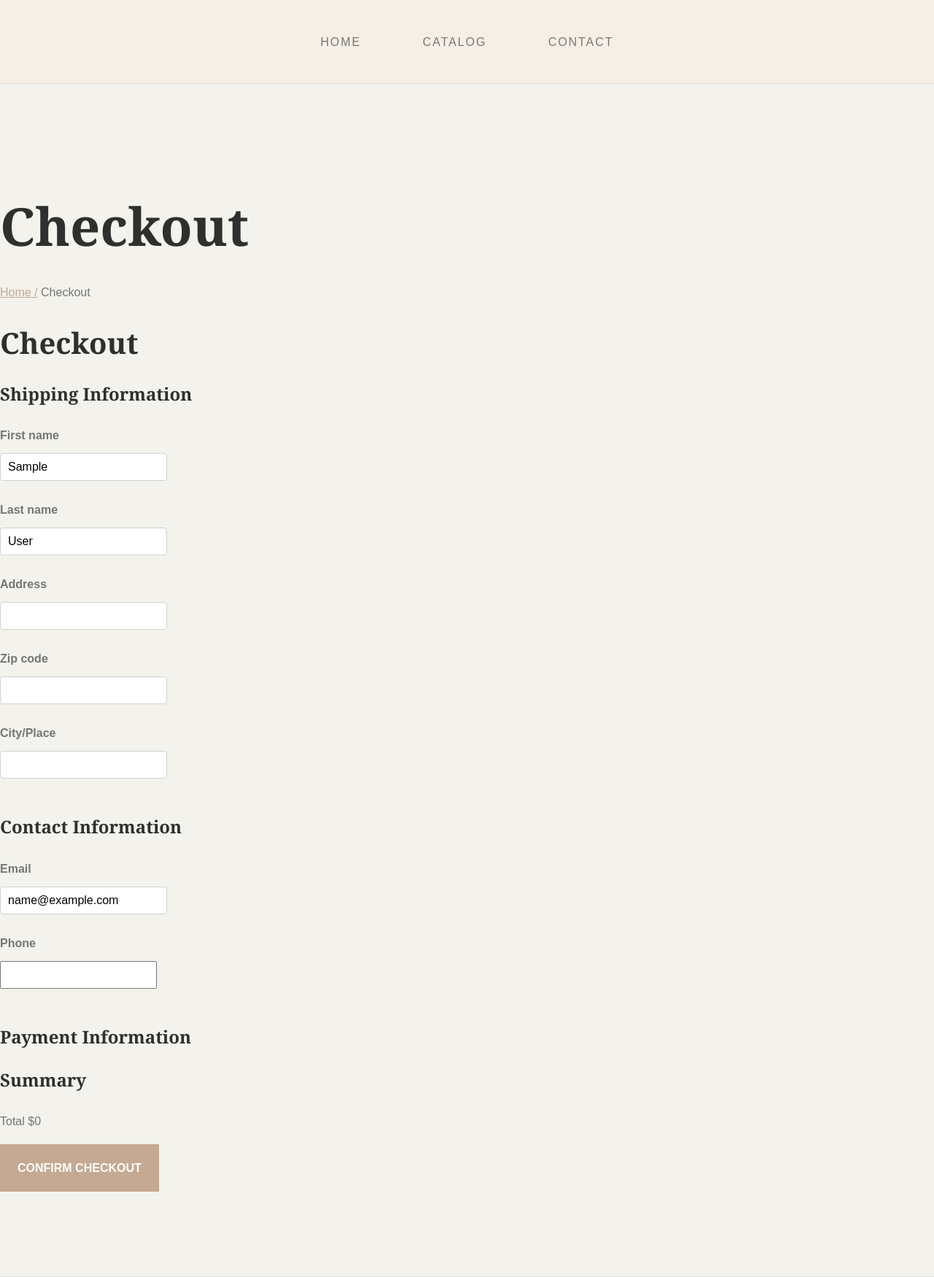
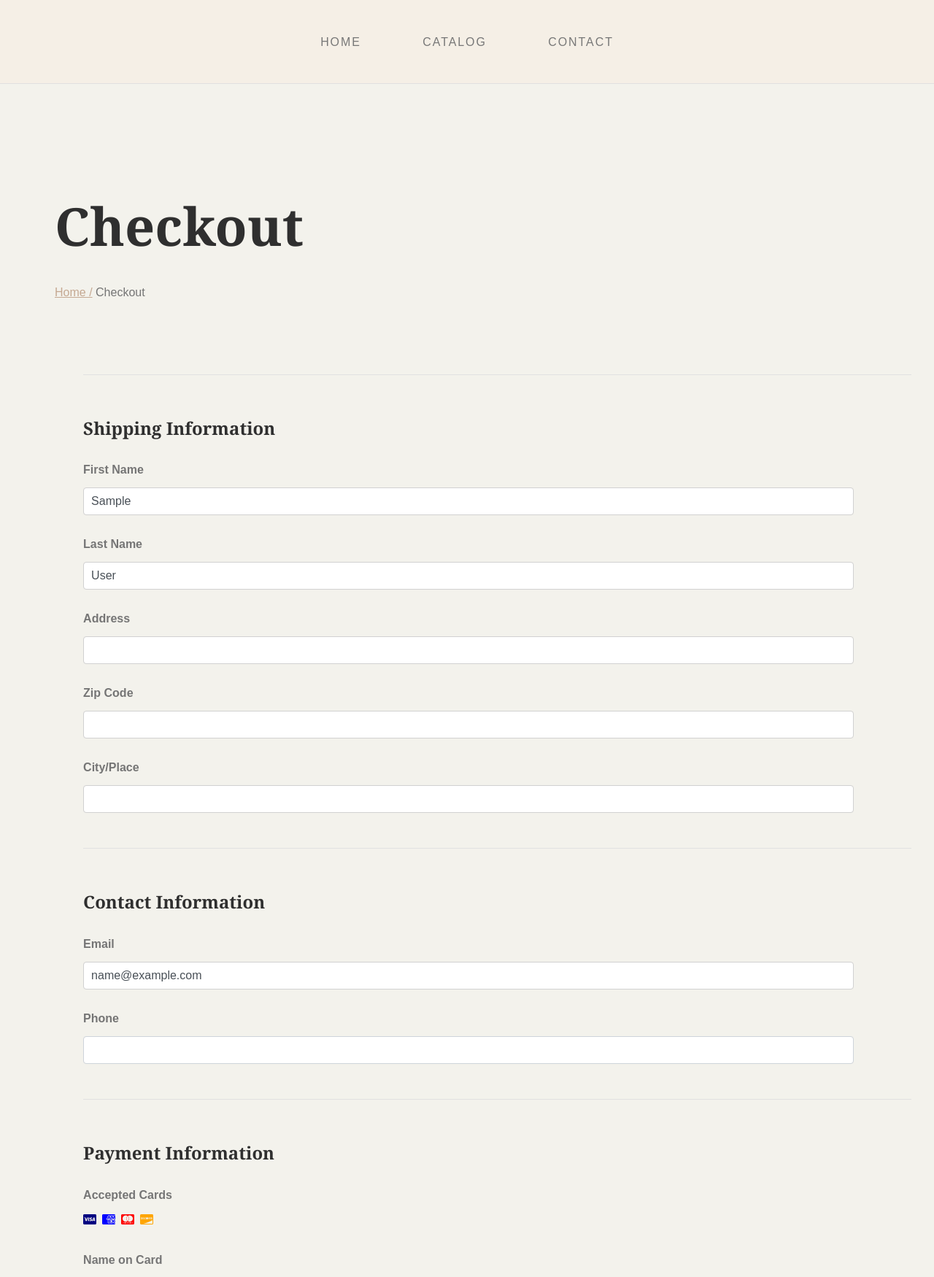
Before and after one commit to ztsv-av/CS492_GROUP5_BMS, a Django app: page /cart/checkout/ in a window 1280 px wide. Shown: the part 146-1896 px from the top of the page at 73% size. Run offline with Django 4.2, Linux system fonts and the light colour scheme; the visitor is signed in with stand-in values (Sample User, id 1); some libraries are stand-ins or nearby versions; some web fonts are replaced.

Commit message:
style checkout

```diff
--- a/bookstore/cart/templates/checkout.html
+++ b/bookstore/cart/templates/checkout.html
@@ -7,7 +7,7 @@
 
 
 <section>
-	<div>
+	<div class="container">
 		<div class="row">
 			<div class="col-md-12">
 				<h1 class="page-title">Checkout</h1>
@@ -20,84 +20,112 @@
 	</div>
 </section>
 
+<section style="margin-left: 3em;">
+  <div class="container">
+      <div class="row" style="margin-top:6em">
 
-<div class="max-w-6xl mx-auto flex flex-wrap items-start py-6 px-6 xl:px-0">
-  <form method="post" action="{% url 'start_order' %}">
+        <form method="post" action="{% url 'start_order' %}" style="margin-left:3%">
+
           {% csrf_token %}
-      <div class="products w-full lg:w-3/4">
-          <h1 class="mb-5 text-3xl">Checkout</h1>
 
-          <div class="w-full pr-6">
-              <div class="mb-6 p-6 bg-gray-100 rounded-xl">
-                  <h2 class="mb-5 uppercase text-lg">Shipping information</h2>
+          <hr>
+
+          <h2 class="mb-5 uppercase text-lg">Shipping Information</h2>
 
           <div class="flex space-x-6">
               <div class="w-1/2 mb-4">
-                          <label class="inline-block mb-2">First name</label>
-                          <input name="first_name" type="text" class="w-full p-5 rounded-xl" value="{{ request.user.first_name }}">
+                  <label class="inline-block mb-2">First Name</label>
+                  <input name="first_name" type="text" class="form-control" value="{{ request.user.first_name }}">
               </div>
 
               <div class="w-1/2 mb-4">
-                          <label class="inline-block mb-2">Last name</label>
-                          <input name="last_name" type="text" class="w-full p-5 rounded-xl" value="{{ request.user.last_name }}">
+                  <label class="inline-block mb-2">Last Name</label>
+                  <input name="last_name" type="text" class="form-control" value="{{ request.user.last_name }}">
               </div>
           </div>
 
           <div class="mb-4">
               <label class="inline-block mb-2">Address</label>
-                      <input name="address" type="text" class="w-full p-5 rounded-xl">
+              <input name="address" type="text" class="form-control">
           </div>
 
           <div class="flex space-x-6">
               <div class="w-1/2 mb-4">
-                          <label class="inline-block mb-2">Zip code</label>
-                          <input name="zipcode" type="text" class="w-full p-5 rounded-xl">
+                  <label class="inline-block mb-2">Zip Code</label>
+                  <input name="zipcode" type="text" class="form-control">
               </div>
 
               <div class="w-1/2 mb-4">
                   <label class="inline-block mb-2">City/Place</label>
-                          <input name="place" type="text" class="w-full p-5 rounded-xl">
-                      </div>
+                  <input name="place" type="text" class="form-control">
               </div>
           </div>
 
+          <hr>
+
           <div class="mb-6 p-6 bg-gray-100 rounded-xl">
-                  <h2 class="mb-5 uppercase text-lg">Contact information</h2>
+              <h2 class="mb-5 uppercase text-lg">Contact Information</h2>
 
               <div class="mb-4">
                   <label class="inline-block mb-2">Email</label>
-                      <input name="email" type="email" class="w-full p-5 rounded-xl" value="{{ request.user.email }}">
+                  <input name="email" type="email" class="form-control" value="{{ request.user.email }}">
               </div>
 
               <div class="mb-4">
                   <label class="inline-block mb-2">Phone</label>
-                      <input name="phone" type="phone" class="w-full p-5 rounded-xl">
+                  <input name="phone" type="phone" class="form-control">
               </div>
           </div>
 
-              <div class="mb-6 p-6 bg-gray-100 rounded-xl">
-                  <h2 class="mb-5 uppercase text-lg">Payment information</h2>
-              </div>
-          </div>
+          <hr>
+
+          <div>
+              <h2 class="mb-5 uppercase text-lg">Payment Information</h2>
+
+              <div class="col-50">
+                  <label for="fname">Accepted Cards</label>
+                  <div class="icon-container" style="margin-bottom: 2em;">
+                      <i class="fa fa-cc-visa" style="color:navy;"></i>
+                      <i class="fa fa-cc-amex" style="color:blue;"></i>
+                      <i class="fa fa-cc-mastercard" style="color:red;"></i>
+                      <i class="fa fa-cc-discover" style="color:orange;"></i>
                   </div>
 
-      <div class="summary w-full w-1/4 p-6 bg-gray-100 rounded-xl mt-3">
+                  <label for="cname">Name on Card</label>
+                  <input type="text" id="cname" name="cardname" class="form-control">
+                  <label for="ccnum">Credit card number</label>
+                  <input type="text" id="ccnum" name="cardnumber" class="form-control">
+                  <label for="expmonth">Exp. Month</label>
+                  <input type="text" id="expmonth" name="expmonth" class="form-control">
+                  <label for="expyear">Exp. Year</label>
+                  <input type="text" id="expyear" name="expyear" class="form-control">
+                  <label for="cvv">CVV</label>
+                  <input type="text" id="cvv" name="cvv" placeholder="###" class="form-control">
+              </div>
+
+          </div>
+
+          <hr>
+
+          <div class="summary">
               <h2 class="uppercase text-lg mb-5">Summary</h2>
 
               <div class="mb-6 flex justify-between">
-              <span class="font-semibold">Total</span>
+                  <span>Total</span>
                   <span>${{ cart.get_total_cost }}</span>
               </div>
 
-          <button
-              class="inline-block px-8 py-4 rounded-xl bg-purple-500 hover:bg-purple-700 text-white"
-          >
-              Confirm checkout
-          </button>
-      </div>
-  </form>
+              <hr>
+
+              <input type="submit" value="Confirm Checkout" class="btn btn-full btn-rounded" id="btn-padding-left">
+
           </div>
 
+        </form>
+
+    </div>
+  </div>
+</section>
 
 <!-- <section>
 	<div>
--- a/bookstore/website/templates/base/head.html
+++ b/bookstore/website/templates/base/head.html
@@ -13,6 +13,6 @@
 	<link rel="stylesheet" type="text/css" href="{% static 'css/normalize.css' %}">
 	<link rel="stylesheet" type="text/css" href="{% static 'css/icomoon/icomoon.css' %}">
 	<link rel="stylesheet" type="text/css" href="{% static 'css/vendor.css' %}">
+	<link rel="stylesheet" type="text/css" href="{% static 'css/style.css' %}">
 	<link rel="stylesheet" href="https://cdnjs.cloudflare.com/ajax/libs/font-awesome/4.7.0/css/font-awesome.min.css">
-	<link rel="stylesheet" type="text/css" href="{% static 'css/style.css' %}">
 </head>
```
Also changed, not shown: bookstore/website/static/css/checkout.css (deleted, +0 -90 lines). Lines whose indentation alone changed are shown as unchanged.
